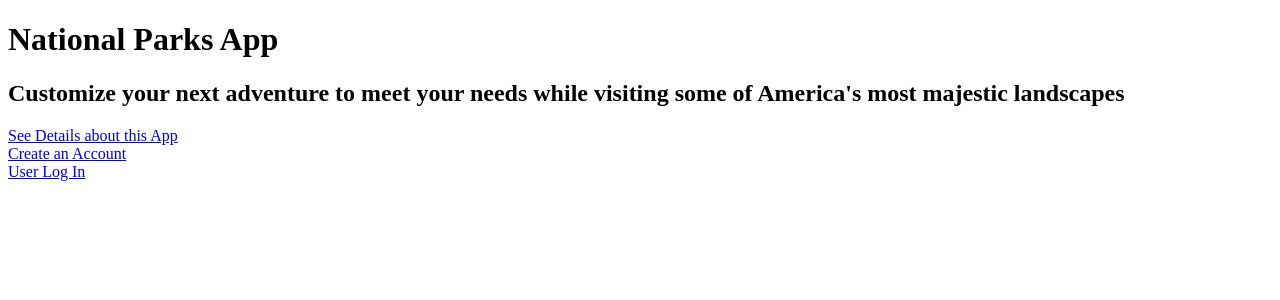
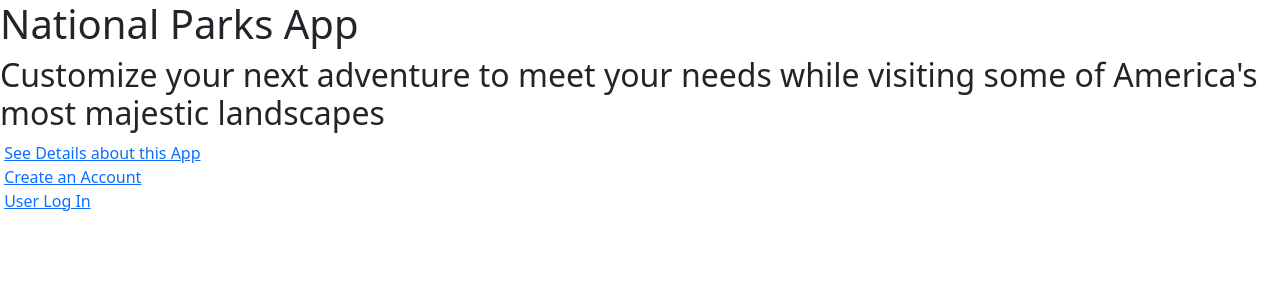
Before and after one commit to Jessica-Lynn3/National-Parks-and-Lakes-WebApp, a Flask app: page / in a window 1280 px wide. Shown: the top 300 px of the page. Run offline with Flask 2, Linux system fonts and the light colour scheme.

Commit message:
Updated base.html to include Bootstrap CSS and JS

```diff
--- a/templates/base.html
+++ b/templates/base.html
@@ -6,13 +6,18 @@
 <!-- -------------------------------------------------------------------------------------------------------------------------------- -->
     <head>
         <meta charset="utf-8">
-        <meta name="viewport" content="width=device-width">
+        <meta name="viewport" content="width=device-width, initial-scale=1">
+
+        <!-- Bootstrap -->
+        <link href="https://cdn.jsdelivr.net/npm/bootstrap@5.0.1/dist/css/bootstrap.min.css" rel="stylesheet"
+        integrity="sha384-+0n0xVW2eSR5OomGNYDnhzAbDsOXxcvSN1TPprVMTNDbiYZCxYbOOl7+AMvyTG2x" crossorigin="anonymous">
+
+        <!-- Custom Styles - My CSS file -->
+        <link rel="stylesheet" href="/static/css/style.css">
 
         <title>
             {% block title %}{% endblock %}
         </title>
-
-        <link rel="stylesheet" href="/static/css/style.css">
 
         {% block head %}{% endblock %}
     </head>
@@ -35,5 +40,13 @@
         {% block body %}{% endblock %}
 
         {% block after_body %}{% endblock %}
+
+        <!-- ---------------------------------- -->
+        <!--    IMPORTING BOOTSTRAP JS FILES    -->
+        <!-- ---------------------------------- -->
+        <!-- Bootstrap JavaScript Bundle with Popper (a Bootstrap dependency for popovers) -->
+    <script src="https://cdn.jsdelivr.net/npm/bootstrap@5.0.1/dist/js/bootstrap.bundle.min.js"
+    integrity="sha384-gtEjrD/SeCtmISkJkNUaaKMoLD0//ElJ19smozuHV6z3Iehds+3Ulb9Bn9Plx0x4" crossorigin="anonymous"></script>
+
     </body>
 </html>
```
